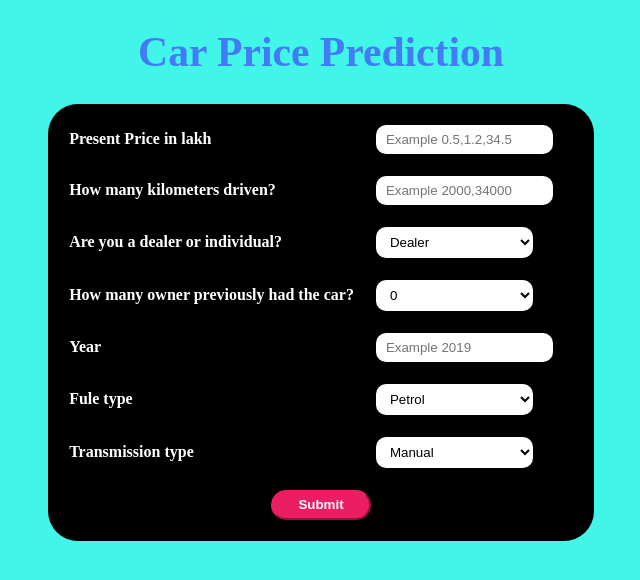
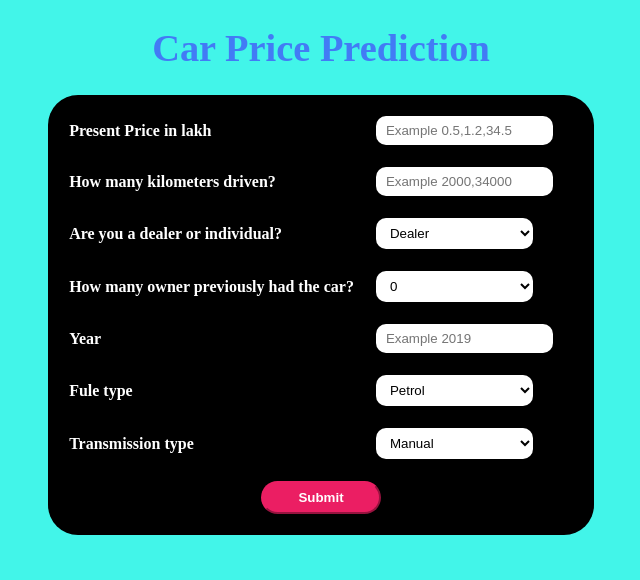
Before and after one commit to Rahul2021/CarPricePrediction, a Flask app: page / in a window 1280 px wide. Shown: the top 580 px of the page, without its empty margins (319-959 px from the left). Run offline with Flask 2, Linux system fonts and the light colour scheme; parts of the project's set-up code (start-up, migrations or seed data) failed here and were passed over.

Commit message:
Update home.html

```diff
--- a/templates/home.html
+++ b/templates/home.html
@@ -14,8 +14,8 @@
       #btn{
         background-color: #eb1e63;
         font-weight: bold;
-        width: 100px;
-        height: 30px;
+        width: 120px;
+        height: 33px;
         color: white;
         border-radius: 25px;
         border-color:#eb1e63;
@@ -25,7 +25,7 @@
       h1{
         color: #427bf5;
         font-family: Times New Roman, Times, serif;
-        font-size: 260%;
+        font-size: 240%;
         text-align: center;
       }
       h2{
```
